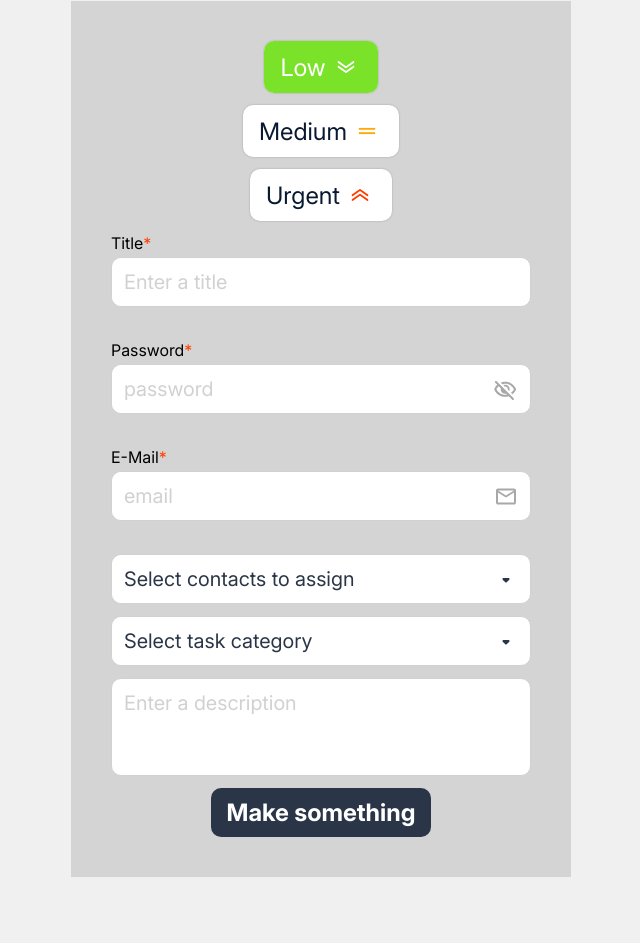
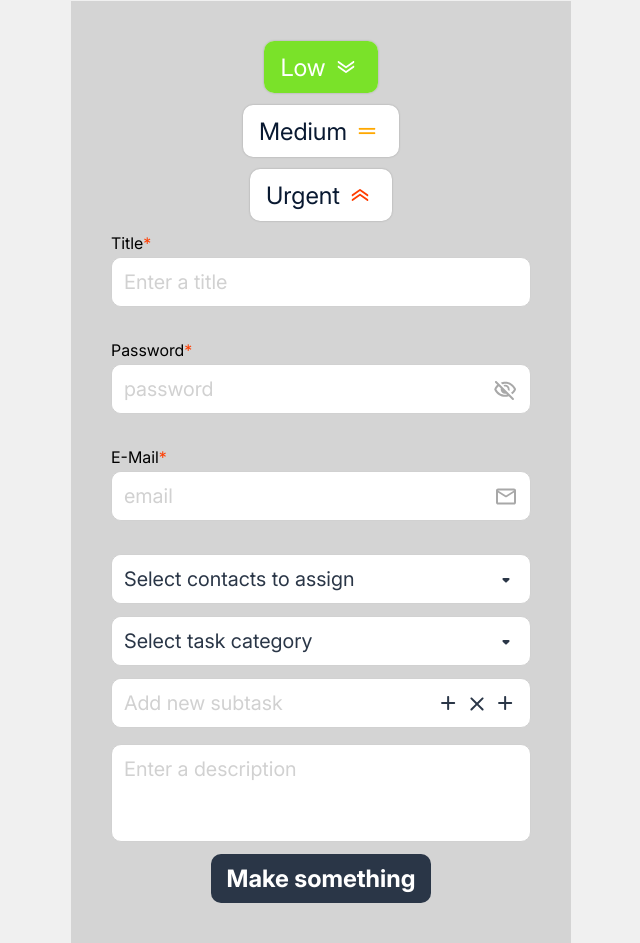
Before and after one commit to AlexPutilin/Join, a plain HTML site: page html/components-preview.html in a window 1280 px wide. Shown: the part 505-1448 px from the top of the page, without its empty margins (319-959 px from the left). Before the commit the page ends 1382 px from the top, so only its background shows below. Drawn offline with Linux system fonts and the light colour scheme.

Commit message:
change: css class btn-small

```diff
--- a/css/components.css
+++ b/css/components.css
@@ -25,12 +25,14 @@ a:hover {
 }
 
 .btn-small {
-    /* width: 32px; */
-    /* height: 32px; */
     border: 0;
-    position: relative;
     display: flex;
+    align-items: center;
     background-color: transparent;
+}
+
+.btn-small:hover {
+    color: #29ABE2;
 }
 
 .btn-dark {
--- a/html/components-preview.html
+++ b/html/components-preview.html
@@ -34,14 +34,18 @@
 
 
         <button class="btn-small">
-            <img class="icon-default" src="../assets/img/icon-back-default.svg">
-            <img class="icon-hover" src="../assets/img/icon-back-hover.svg">
+            <div class="icon-wrapper">
+                <img class="icon-default" src="../assets/img/icon-back-default.svg">
+                <img class="icon-hover" src="../assets/img/icon-back-hover.svg">
+            </div>
         </button>
 
 
         <button class="btn-small">
-            <img class="icon-default" src="../assets/img/icon-close-default.svg">
-            <img class="icon-hover" src="../assets/img/icon-close-hover.svg">
+            <div class="icon-wrapper">
+                <img class="icon-default" src="../assets/img/icon-close-default.svg">
+                <img class="icon-hover" src="../assets/img/icon-close-hover.svg">
+            </div>
         </button>
 
 
@@ -306,6 +310,31 @@
                 </div>
             </div>
 
+            <div class="input-wrapper">
+                <div class="input-area">
+                    <input type="text" placeholder="Add new subtask" data-placeholder="Add new subtask" data-placeholder-active="">
+                    <button type="button" class="btn-small">
+                        <div class="icon-wrapper">
+                            <img class="icon-default" src="../assets/img/icon-add-default.svg">
+                            <img class="icon-hover" src="../assets/img/icon-add-hover.svg">
+                        </div>
+                    </button>
+                    <button type="button" class="btn-small">
+                        <div class="icon-wrapper">
+                            <img class="icon-default" src="../assets/img/icon-close-default.svg">
+                            <img class="icon-hover" src="../assets/img/icon-add-hover.svg">
+                        </div>
+                    </button>
+                    <button type="button" class="btn-small">
+                        <div class="icon-wrapper">
+                            <img class="icon-default" src="../assets/img/icon-add-default.svg">
+                            <img class="icon-hover" src="../assets/img/icon-add-hover.svg">
+                        </div>
+                    </button>
+                </div>
+                <div class="list-subtasks" id="list-subtasks"></div>
+            </div>
+
 
             <textarea name="description" placeholder="Enter a description" rows="3"></textarea>
 
```
